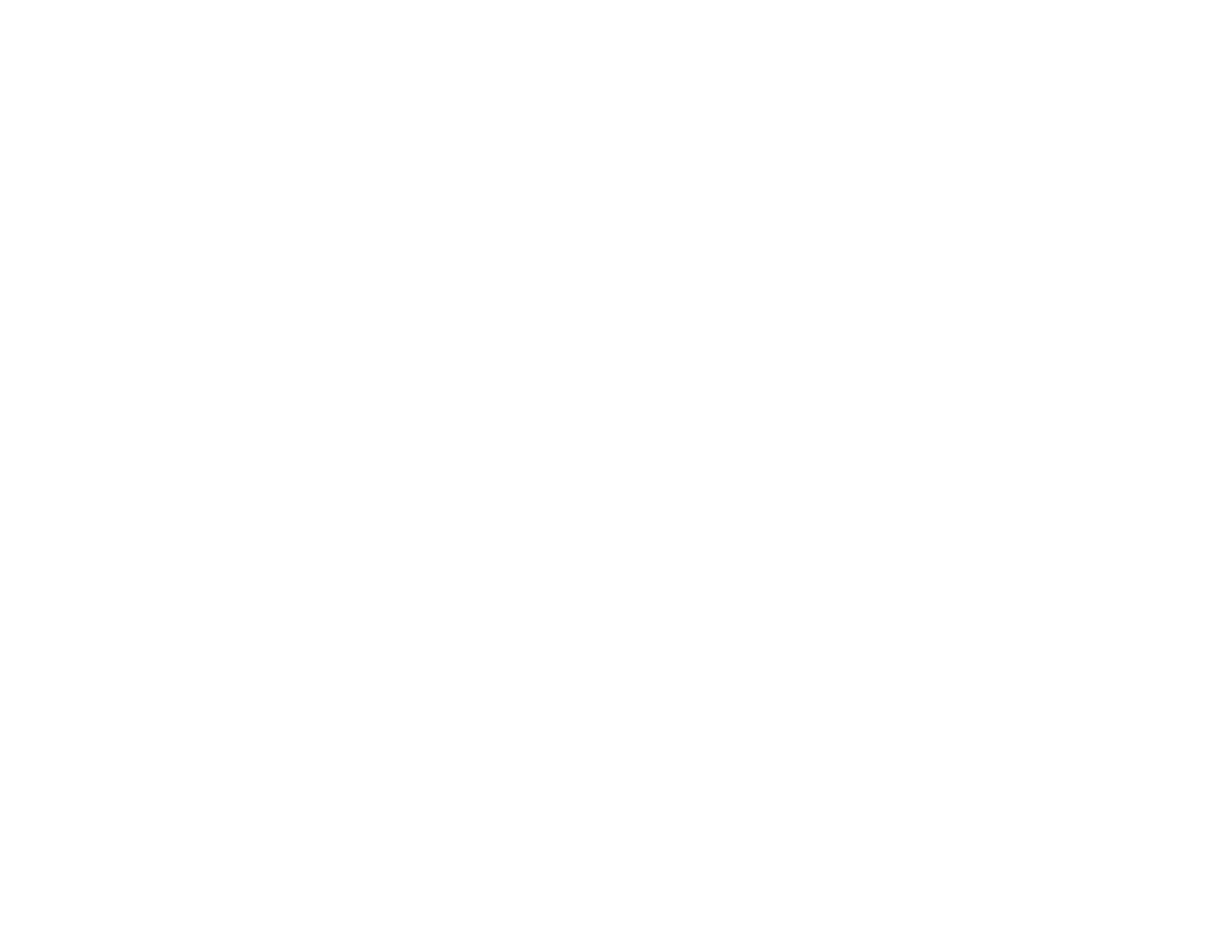
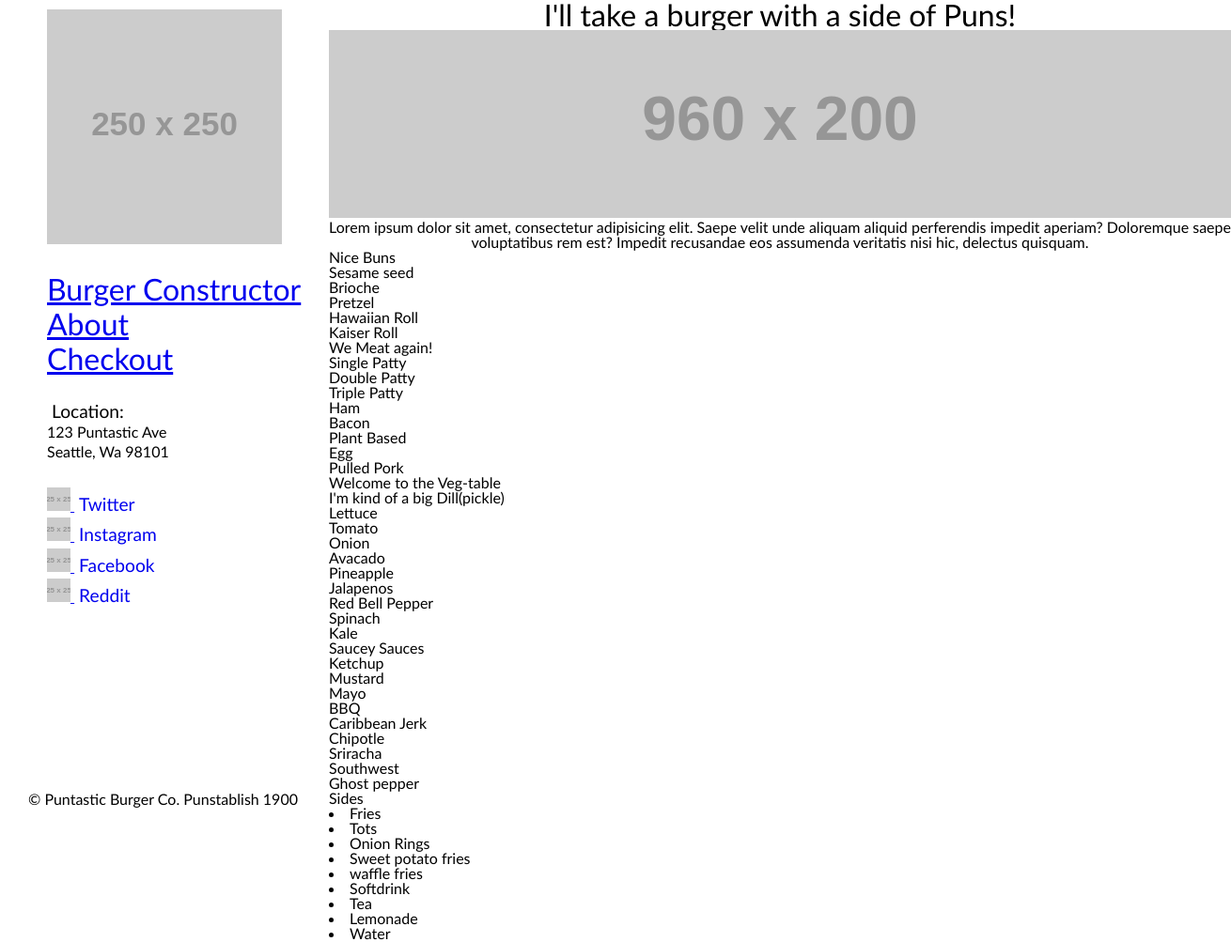
Before and after one commit to Elliron/puntastic-burger, a plain HTML site: page burger-constructor.html in a window 1280 px wide. Shown: the whole page at 94% size, 1310 px wide, since content can reach past the window. Before the commit the page ends 800 px from the top, so only its background shows below. Drawn offline with Linux system fonts and the light colour scheme; placeholder pictures from the web are drawn by us.

Commit message:
content for burger-constructor.html

```diff
--- a/burger-constructor.html
+++ b/burger-constructor.html
@@ -0,0 +1,136 @@
+<!DOCTYPE html>
+<html lang="en">
+
+<head>
+  <title>
+    Puntastic Burgers
+  </title>
+  <link rel="stylesheet" href="css/reset.css">
+  <link rel="stylesheet" href="css/style.css">
+
+</head>
+
+<body>
+  <sidebar>
+    <logo><img src="https://via.placeholder.com/250"></logo>
+    <nav>
+      <ul>
+        <li><a href="burger-constructor.html">
+            <h2>Burger Constructor</h2>
+          </a></li>
+        <li><a href="about.html">
+            <h2>About</h2>
+          </a></li>
+        <li><a href="checkout.html">
+            <h2>Checkout</h2>
+          </a></li>
+      </ul>
+      <ul>
+        <li>
+          <h3>Location:</h3>
+        </li>
+        <li>123 Puntastic Ave</li>
+        <li>Seattle, Wa 98101</li>
+      </ul>
+      </ul>
+      <ul>
+        <li><a href="#"><img src="https://via.placeholder.com/25">
+            <h3>Twitter</h3>
+          </a></li>
+        <li><a href="#"><img src="https://via.placeholder.com/25">
+            <h3>Instagram</h3>
+          </a></li>
+        <li><a href="#"><img src="https://via.placeholder.com/25">
+            <h3>Facebook</h3>
+          </a></li>
+        <li><a href="#"><img src="https://via.placeholder.com/25">
+            <h3>Reddit</h3>
+          </a></li>
+
+      </ul>
+
+    </nav>
+    <footer>
+      <p>
+        &#169; Puntastic Burger Co. Punstablish 1900
+
+      </p>
+    </footer>
+  </sidebar>
+  <main>
+    <!------------- The area below here is where we want to edit ------------->
+    <section>
+      <h2>
+        I'll take a burger with a side of Puns!
+      </h2>
+      <img src="https://via.placeholder.com/960x200">
+      <p>
+        Lorem ipsum dolor sit amet, consectetur adipisicing elit. Saepe velit unde aliquam aliquid perferendis impedit
+        aperiam? Doloremque saepe voluptatibus rem est? Impedit recusandae eos assumenda veritatis nisi hic, delectus
+        quisquam.
+      </p>
+    </section>
+    <section>
+      <ul>
+        <h3>Nice Buns</h3>
+        <li>Sesame seed</li>
+        <li>Brioche</li>
+        <li>Pretzel</li>
+        <li>Hawaiian Roll</li>
+        <li>Kaiser Roll</li>
+      </ul>
+      <ul>
+        <h3>We Meat again!</h3>
+        <li>Single Patty</li>
+        <li>Double Patty</li>
+        <li>Triple Patty</li>
+        <li>Ham</li>
+        <li>Bacon</li>
+        <li>Plant Based</li>
+        <li>Egg</li>
+        <li>Pulled Pork</li>
+      </ul>
+      <ul>
+        <h3>Welcome to the Veg-table</h3>
+        <li>I'm kind of a big Dill(pickle)</li>
+        <li>Lettuce</li>
+        <li>Tomato</li>
+        <li>Onion</li>
+        <li>Avacado</li>
+        <li>Pineapple</li>
+        <li>Jalapenos</li>
+        <li>Red Bell Pepper</li>
+        <li>Spinach</li>
+        <li>Kale</li>
+      </ul>
+      <ul>
+        <h3>Saucey Sauces</h3>
+        <li>Ketchup</li>
+        <li>Mustard</li>
+        <li>Mayo</li>
+        <li>BBQ</li>
+        <li>Caribbean Jerk</li>
+        <li>Chipotle</li>
+        <li>Sriracha</li>
+        <li>Southwest</li>
+        <li>Ghost pepper</li>
+      </ul>
+      <h3>Sides</h3>
+      <li>Fries</li>
+      <li>Tots</li>
+      <li>Onion Rings</li>
+      <li>Sweet potato fries</li>
+      <li>waffle fries</li>
+      <li>Softdrink</li>
+      <li>Tea</li>
+      <li>Lemonade</li>
+      <li>Water</li>
+      </ul>
+
+    </section>
+  </main>
+  <script src="js/app.js"></script>
+</body>
+
+
+</html>
```
Also changed, not shown: index.html (+5 -4 lines).
